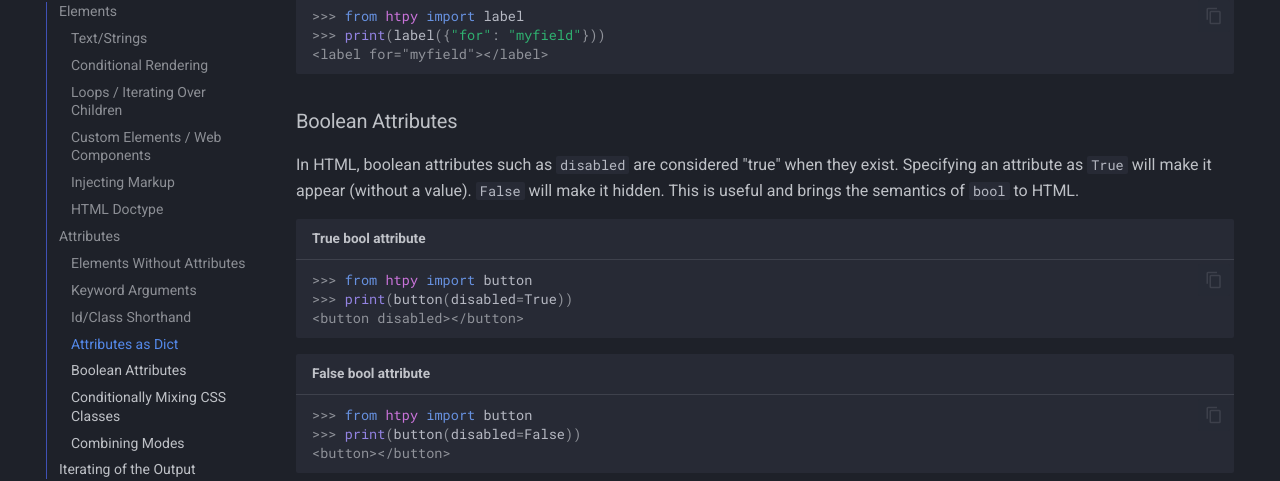
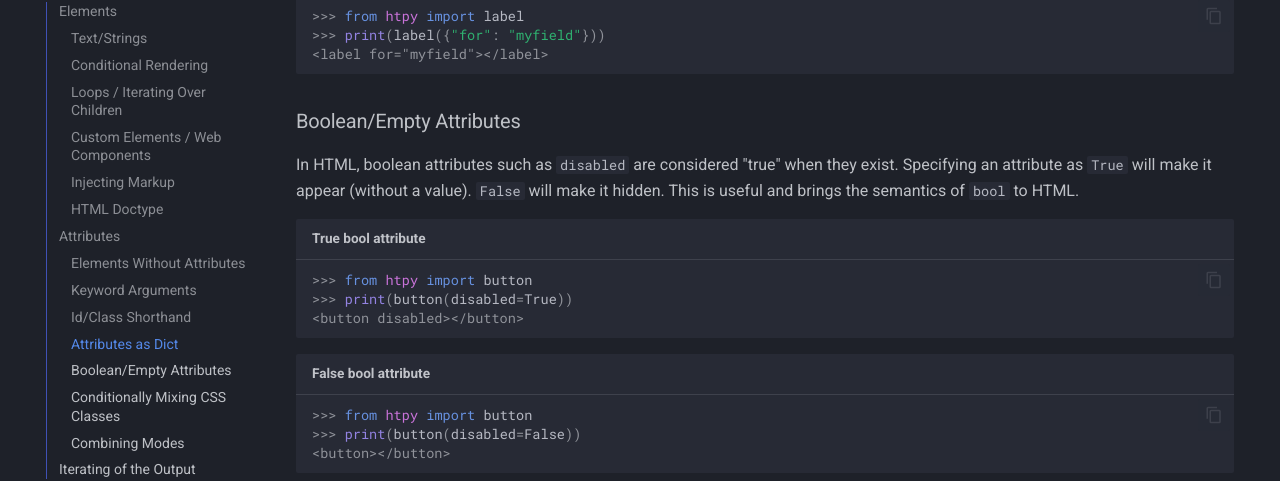
Before and after one commit to pelme/htpy, an MkDocs documentation site: the page built from docs/usage.md, in a window 1280 px wide and 900 px high, scrolled down 4476 px. Shown: the part 151-632 px from the top of the window. Built offline with MkDocs 1.6.1 and Material for MkDocs 9.7.7, drawn with Linux system fonts in a browser that asks for light colours; comment, search, counter and statistics services are not loaded.

Commit message:
Updated wording to make it clearer that boolean and empty attributes are the same thing.
refs #29.

````diff
--- a/docs/usage.md
+++ b/docs/usage.md
@@ -216,7 +216,7 @@ dynamically.
 <label for="myfield"></label>
 ```
 
-### Boolean Attributes
+### Boolean/Empty Attributes
 
 In HTML, boolean attributes such as `disabled` are considered "true" when they
 exist. Specifying an attribute as `True` will make it appear (without a value).
````
